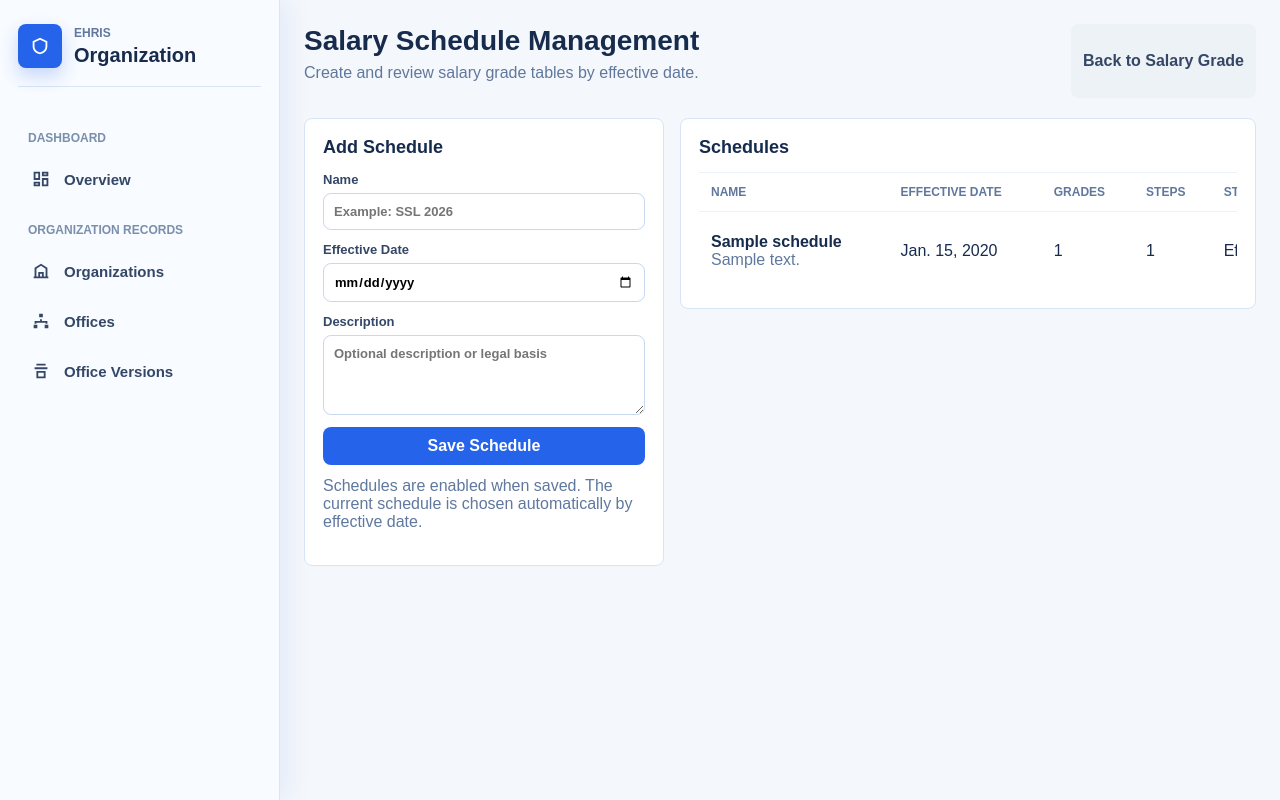
After one commit to akosizeke/eHRIS-clone1, a Django app: page /plantilla/salary-grade/schedules/ in a window 1280 px wide. The commit adds this page. Run offline with Django 5.2, Linux system fonts and the light colour scheme; tables that the repository leaves empty hold one stand-in row (values such as "Sample post"); parts of the project's set-up code (start-up, migrations or seed data) failed here and were passed over.

Commit message:
Updated salary schedule

```diff
--- a/apps/organization/templates/includes/sidebar.html
+++ b/apps/organization/templates/includes/sidebar.html
@@ -51,7 +51,7 @@
             Offices
         </a>
         {# Plantilla link opens the position and non-plantilla employee management tabs. #}
-        <a class="org-sidebar__link {% if request.resolver_match.app_name == 'plantilla' and request.resolver_match.url_name != 'salary_grade' and request.resolver_match.url_name != 'salary_grade_detail' %}is-active{% endif %}" href="{{ plantilla_list_url }}">
+        <a class="org-sidebar__link {% if request.resolver_match.app_name == 'plantilla' and request.resolver_match.url_name != 'salary_grade' and request.resolver_match.url_name != 'salary_grade_detail' and request.resolver_match.url_name != 'salary_schedule_list' and request.resolver_match.url_name != 'salary_schedule_activate' %}is-active{% endif %}" href="{{ plantilla_list_url }}">
             <span class="org-sidebar__icon" aria-hidden="true">
                 <svg viewBox="0 0 24 24" focusable="false">
                     <path d="M6 3h12v18H6V3Zm2 2v14h8V5H8Zm2 2h4v2h-4V7Zm0 4h4v2h-4v-2Zm0 4h3v2h-3v-2Z"/>
@@ -60,7 +60,7 @@
             Plantilla
         </a>
         {# Salary grade link opens the blank salary grade management page. #}
-        <a class="org-sidebar__link {% if request.resolver_match.app_name == 'plantilla' and request.resolver_match.url_name == 'salary_grade' or request.resolver_match.app_name == 'plantilla' and request.resolver_match.url_name == 'salary_grade_detail' %}is-active{% endif %}" href="{{ salary_grade_url }}">
+        <a class="org-sidebar__link {% if request.resolver_match.app_name == 'plantilla' and request.resolver_match.url_name == 'salary_grade' or request.resolver_match.app_name == 'plantilla' and request.resolver_match.url_name == 'salary_grade_detail' or request.resolver_match.app_name == 'plantilla' and request.resolver_match.url_name == 'salary_schedule_list' or request.resolver_match.app_name == 'plantilla' and request.resolver_match.url_name == 'salary_schedule_activate' %}is-active{% endif %}" href="{{ salary_grade_url }}">
             <span class="org-sidebar__icon" aria-hidden="true">
                 <svg viewBox="0 0 24 24" focusable="false">
                     <path d="M5 4h14v3H5V4Zm0 5h14v3H5V9Zm0 5h14v6H5v-6Zm2 2v2h10v-2H7Z"/>
--- a/apps/plantilla/forms.py
+++ b/apps/plantilla/forms.py
@@ -1,6 +1,7 @@
 import json
 
 from django import forms
+from django.utils import timezone
 
 from .models import (
     Item,
@@ -9,6 +10,40 @@ from .models import (
     SalaryGradeStep,
     SalarySchedule,
 )
+
+
+class SalaryScheduleForm(forms.ModelForm):
+    class Meta:
+        model = SalarySchedule
+        fields = [
+            'name',
+            'description',
+            'effective_date',
+        ]
+        widgets = {
+            'effective_date': forms.DateInput(attrs={'type': 'date'}),
+            'description': forms.Textarea(attrs={'rows': 3}),
+        }
+
+    def __init__(self, *args, **kwargs):
+        super().__init__(*args, **kwargs)
+
+        self.fields['name'].widget.attrs['placeholder'] = 'Example: SSL 2026'
+        self.fields['description'].widget.attrs['placeholder'] = 'Optional description or legal basis'
+
+        for field in self.fields.values():
+            field.widget.attrs['class'] = 'org-form-control'
+
+    def clean_effective_date(self):
+        effective_date = self.cleaned_data['effective_date']
+        duplicate = SalarySchedule.objects.filter(effective_date=effective_date)
+        if self.instance.pk:
+            duplicate = duplicate.exclude(pk=self.instance.pk)
+        if duplicate.exists():
+            raise forms.ValidationError(
+                'A salary schedule already exists for this effective date.'
+            )
+        return effective_date
 
 
 # Form used by the plantilla create view to validate and style item fields.
@@ -43,6 +78,7 @@ class ItemForm(forms.ModelForm):
         if use_salary_grade_controls:
             active_schedule = SalarySchedule.objects.filter(
                 is_active=True,
+                effective_date__lte=timezone.localdate(),
             ).order_by('-effective_date', 'name').first()
             salary_grade_queryset = SalaryGrade.objects.none()
             salary_step_queryset = SalaryGradeStep.objects.none()
--- /dev/null
+++ b/apps/plantilla/templates/salary_grade/salary_schedule_list.html
@@ -0,0 +1,163 @@
+{% extends "organization/base.html" %}
+
+{% block title %}Salary Schedule Management | eHRIS{% endblock %}
+
+{% block extra_head %}
+<style>
+    .salary-schedule-layout {
+        display: grid;
+        grid-template-columns: minmax(280px, 360px) minmax(0, 1fr);
+        gap: 16px;
+        align-items: start;
+    }
+
+    .salary-schedule-form {
+        display: grid;
+        gap: 12px;
+    }
+
+    .salary-schedule-form label {
+        display: grid;
+        gap: 6px;
+    }
+
+    .salary-schedule-form .checkbox-label {
+        display: flex;
+        align-items: center;
+        gap: 8px;
+    }
+
+    .salary-schedule-form .checkbox-label input {
+        width: auto;
+    }
+
+    .salary-schedule-actions {
+        display: flex;
+        flex-wrap: wrap;
+        gap: 8px;
+    }
+
+    .salary-schedule-table th,
+    .salary-schedule-table td {
+        vertical-align: middle;
+    }
+
+    @media (max-width: 960px) {
+        .salary-schedule-layout {
+            grid-template-columns: 1fr;
+        }
+    }
+</style>
+{% endblock %}
+
+{% block content %}
+<div class="salary-grade-page">
+    <header class="page-header">
+        <div>
+            <h1>Salary Schedule Management</h1>
+            <p class="muted">Create and review salary grade tables by effective date.</p>
+        </div>
+        <a class="button secondary" href="{% url 'plantilla:salary_grade' %}">Back to Salary Grade</a>
+    </header>
+
+    {% if notice %}
+        <div class="notice">{{ notice }}</div>
+    {% endif %}
+
+    <div class="salary-schedule-layout">
+        <section class="panel" aria-label="Create salary schedule">
+            <h3>Add Schedule</h3>
+            <form class="salary-schedule-form" method="post">
+                {% csrf_token %}
+                {% if form.non_field_errors %}
+                    <div class="notice error">{{ form.non_field_errors }}</div>
+                {% endif %}
+
+                <label>
+                    Name
+                    {{ form.name }}
+                    {% for error in form.name.errors %}
+                        <span class="error">{{ error }}</span>
+                    {% endfor %}
+                </label>
+
+                <label>
+                    Effective Date
+                    {{ form.effective_date }}
+                    {% for error in form.effective_date.errors %}
+                        <span class="error">{{ error }}</span>
+                    {% endfor %}
+                </label>
+
+                <label>
+                    Description
+                    {{ form.description }}
+                    {% for error in form.description.errors %}
+                        <span class="error">{{ error }}</span>
+                    {% endfor %}
+                </label>
+
+                <button type="submit">Save Schedule</button>
+                <p class="muted">Schedules are enabled when saved. The current schedule is chosen automatically by effective date.</p>
+            </form>
+        </section>
+
+        <section class="panel" aria-label="Salary schedules">
+            <h3>Schedules</h3>
+            <div class="table-scroll">
+                <table class="salary-schedule-table">
+                    <thead>
+                        <tr>
+                            <th>Name</th>
+                            <th>Effective Date</th>
+                            <th>Grades</th>
+                            <th>Steps</th>
+                            <th>Status</th>
+                            <th>Action</th>
+                        </tr>
+                    </thead>
+                    <tbody>
+                        {% for schedule in schedules %}
+                            <tr>
+                                <td>
+                                    <strong>{{ schedule.name }}</strong>
+                                    {% if schedule.description %}
+                                        <div class="muted">{{ schedule.description }}</div>
+                                    {% endif %}
+                                </td>
+                                <td>{{ schedule.effective_date }}</td>
+                                <td>{{ schedule.grade_count }}</td>
+                                <td>{{ schedule.step_count }}</td>
+                                <td>
+                                    {% if schedule.is_effective %}
+                                        Effective
+                                    {% elif schedule.is_active %}
+                                        Scheduled
+                                    {% else %}
+                                        Inactive
+                                    {% endif %}
+                                </td>
+                                <td>
+                                    <div class="salary-schedule-actions">
+                                        <a class="button secondary" href="{% url 'plantilla:salary_grade' %}?schedule={{ schedule.pk }}">View</a>
+                                        {% if not schedule.is_active %}
+                                            <form method="post" action="{% url 'plantilla:salary_schedule_activate' schedule.pk %}">
+                                                {% csrf_token %}
+                                                <button class="secondary" type="submit">Enable</button>
+                                            </form>
+                                        {% endif %}
+                                    </div>
+                                </td>
+                            </tr>
+                        {% empty %}
+                            <tr>
+                                <td colspan="6">No salary schedules yet.</td>
+                            </tr>
+                        {% endfor %}
+                    </tbody>
+                </table>
+            </div>
+        </section>
+    </div>
+</div>
+{% endblock %}
--- a/apps/plantilla/urls.py
+++ b/apps/plantilla/urls.py
@@ -10,6 +10,9 @@ urlpatterns = [
     path('', views.plantilla_list, name='list'),
     # Salary grade table placeholder page.
     path('salary-grade/', views.salary_grade, name='salary_grade'),
+    # Salary schedule management and version records.
+    path('salary-grade/schedules/', views.salary_schedule_list, name='salary_schedule_list'),
+    path('salary-grade/schedules/<uuid:schedule_id>/activate/', views.salary_schedule_activate, name='salary_schedule_activate'),
     # Blank salary grade detail page.
     path('salary-grade/<int:grade_number>/', views.salary_grade_detail, name='salary_grade_detail'),
     # Update one editable manual salary grade step.
--- a/apps/plantilla/views.py
+++ b/apps/plantilla/views.py
@@ -1,7 +1,7 @@
 import json
 import re
 from io import BytesIO
-from urllib.parse import quote
+from urllib.parse import quote, urlencode
 from zipfile import BadZipFile
 
 from django.core.exceptions import ValidationError
@@ -17,7 +17,7 @@ from openpyxl.utils.exceptions import InvalidFileException
 
 from apps.organization.models import Office
 
-from .forms import ItemForm, NonPlantillaEmployeeForm
+from .forms import ItemForm, NonPlantillaEmployeeForm, SalaryScheduleForm
 from .models import (
     Item,
     NonPlantillaEmployee,
@@ -33,6 +33,7 @@ DEFAULT_SALARY_SCHEDULE_NAME = 'Default Salary Schedule'
 def _active_salary_schedule():
     return SalarySchedule.objects.filter(
         is_active=True,
+        effective_date__lte=timezone.localdate(),
     ).order_by('-effective_date', 'name').first()
 
 
@@ -50,6 +51,30 @@ def _get_or_create_active_salary_schedule():
         },
     )
     return schedule
+
+
+def _selected_salary_schedule(request, create=False):
+    schedule_id = request.GET.get('schedule') or request.POST.get('schedule')
+    if schedule_id:
+        return get_object_or_404(SalarySchedule, pk=schedule_id)
+    if create:
+        return _get_or_create_active_salary_schedule()
+    return _active_salary_schedule()
+
+
+def _salary_grade_url(schedule=None, **params):
+    query = {}
+    if schedule:
+        query['schedule'] = str(schedule.pk)
+    query.update({
+        key: value
+        for key, value in params.items()
+        if value not in (None, '')
+    })
+    url = reverse('plantilla:salary_grade')
+    if query:
+        return f'{url}?{urlencode(query)}'
+    return url
 
 
 # Converts a plantilla item model into JSON for API-style responses.
@@ -241,7 +266,7 @@ def salary_grade(request):
         if not errors:
             try:
                 with transaction.atomic():
-                    active_schedule = _get_or_create_active_salary_schedule()
+                    active_schedule = _selected_salary_schedule(request, create=True)
                     next_grade_number, next_step_number = _next_salary_grade_step(
                         active_schedule,
                     )
@@ -259,7 +284,7 @@ def salary_grade(request):
                     salary_step.full_clean()
                     salary_step.save()
 
-                return redirect(f"{reverse('plantilla:salary_grade')}?added=1")
+                return redirect(_salary_grade_url(active_schedule, added=1))
             except IntegrityError:
                 errors.append('Unable to add amount to the next salary grade step.')
             except ValidationError as error:
@@ -273,7 +298,7 @@ def salary_grade(request):
     if selected_grade and not selected_grade.isdigit():
         return HttpResponseBadRequest('Invalid salary grade.')
 
-    active_schedule = _active_salary_schedule()
+    active_schedule = _selected_salary_schedule(request)
     salary_grades = SalaryGrade.objects.none()
     if active_schedule:
         salary_grades = SalaryGrade.objects.filter(
@@ -325,12 +350,50 @@ def salary_grade(request):
         'next_step_number': next_step_number,
         'notice': notice,
         'active_schedule': active_schedule,
+        'salary_schedules': SalarySchedule.objects.order_by('-effective_date', 'name'),
     })
+
+
+def salary_schedule_list(request):
+    if request.method == 'POST':
+        form = SalaryScheduleForm(request.POST)
+        if form.is_valid():
+            form.save()
+            return redirect(f"{reverse('plantilla:salary_schedule_list')}?created=1")
+    else:
+        form = SalaryScheduleForm()
+
+    schedules = SalarySchedule.objects.annotate(
+        grade_count=Count('salary_grades', distinct=True),
+        step_count=Count('salary_grades__steps', distinct=True),
+    ).order_by('-effective_date', 'name')
+
+    notice = ''
+    if request.GET.get('created') == '1':
+        notice = 'Salary schedule created.'
+    elif request.GET.get('activated') == '1':
+        notice = 'Salary schedule enabled.'
+
+    return render(request, 'salary_grade/salary_schedule_list.html', {
+        'form': form,
+        'notice': notice,
+        'schedules': schedules,
+    })
+
+
+@require_POST
+def salary_schedule_activate(request, schedule_id):
+    schedule = get_object_or_404(SalarySchedule, pk=schedule_id)
+    if not schedule.is_active:
+        schedule.is_active = True
+        schedule.save(update_fields=['is_active', 'updated_at'])
+    return redirect(f"{reverse('plantilla:salary_schedule_list')}?activated=1")
+
 
 # CAMILLE CRISOSTOMO - 2026-06-08
 
 def salary_grade_detail(request, grade_number):
-    active_schedule = _active_salary_schedule()
+    active_schedule = _selected_salary_schedule(request)
     if not active_schedule:
         return HttpResponseBadRequest('No active salary schedule.')
 
@@ -382,7 +445,7 @@ def salary_grade_detail(request, grade_number):
 
 @require_POST
 def salary_grade_step_update(request, grade_number, step_number):
-    active_schedule = _active_salary_schedule()
+    active_schedule = _selected_salary_schedule(request)
     if not active_schedule:
         return HttpResponseBadRequest('No active salary schedule.')
 
@@ -402,7 +465,10 @@ def salary_grade_step_update(request, grade_number, step_number):
     step.amount = int(amount)
     step.full_clean()
     step.save(update_fields=['amount', 'updated_at'])
-    return redirect('plantilla:salary_grade_detail', grade_number=grade_number)
+    return redirect(
+        f"{reverse('plantilla:salary_grade_detail', kwargs={'grade_number': grade_number})}"
+        f"?{urlencode({'schedule': str(active_schedule.pk)})}"
+    )
 
 
 def salary_grade_export(request):
@@ -410,7 +476,7 @@ def salary_grade_export(request):
     if selected_grade and not selected_grade.isdigit():
         return HttpResponseBadRequest('Invalid salary grade.')
 
-    active_schedule = _active_salary_schedule()
+    active_schedule = _selected_salary_schedule(request)
     salary_grades = SalaryGrade.objects.none()
     if active_schedule:
         salary_grades = SalaryGrade.objects.filter(
@@ -432,7 +498,12 @@ def salary_grade_export(request):
         ])
 
     workbook = _salary_grade_workbook(rows)
-    filename = f"salary_grade_{timezone.localdate().isoformat()}.xlsx"
+    filename_suffix = (
+        active_schedule.effective_date.isoformat()
+        if active_schedule
+        else timezone.localdate().isoformat()
+    )
+    filename = f"salary_grade_{filename_suffix}.xlsx"
     response = HttpResponse(
         workbook,
         content_type='application/vnd.openxmlformats-officedocument.spreadsheetml.sheet',
@@ -463,7 +534,7 @@ def salary_grade_import(request):
     imported_count = 0
     skipped_count = 0
     with transaction.atomic():
-        active_schedule = _get_or_create_active_salary_schedule()
+        active_schedule = _selected_salary_schedule(request, create=True)
         for row in rows:
             salary_grade_item, _ = SalaryGrade.objects.get_or_create(
                 schedule=active_schedule,
@@ -485,8 +556,11 @@ def salary_grade_import(request):
                     skipped_count += 1
 
     return redirect(
-        f"{reverse('plantilla:salary_grade')}"
-        f"?imported={imported_count}&skipped={skipped_count}"
+        _salary_grade_url(
+            active_schedule,
+            imported=imported_count,
+            skipped=skipped_count,
+        )
     )
 
 
```
Also changed, not shown: apps/plantilla/models.py (+11 -0 lines), apps/plantilla/templates/salary_grade/salary_grade.html (+21 -5 lines), apps/plantilla/templates/salary_grade/salary_grade_detail.html (+5 -2 lines), apps/plantilla/migrations/0009_salaryschedule_unique_salary_schedule_effective_date.py (added).
